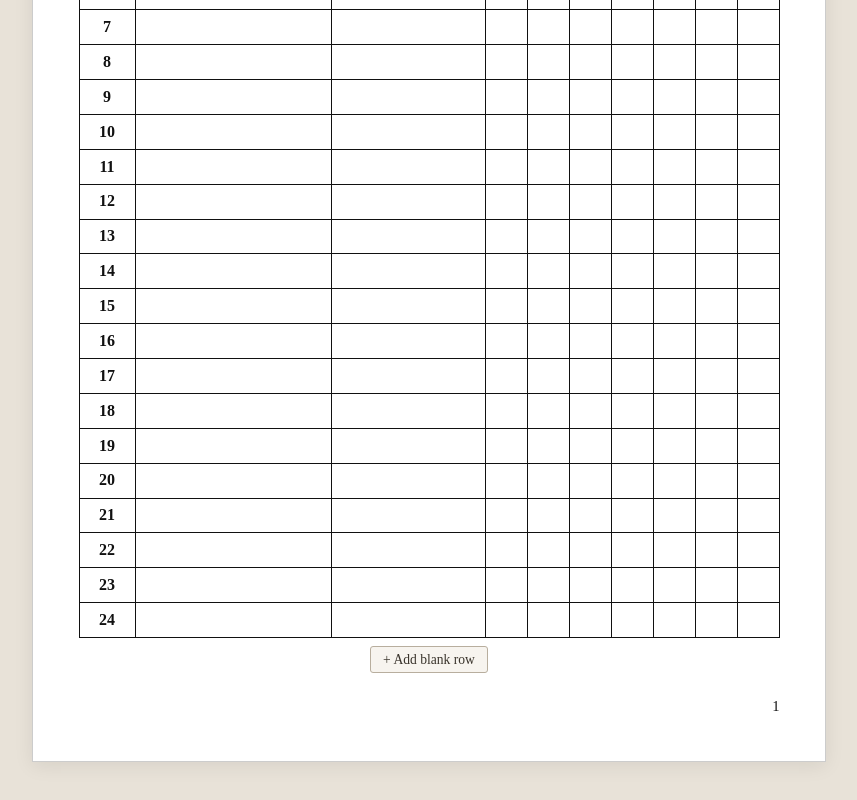
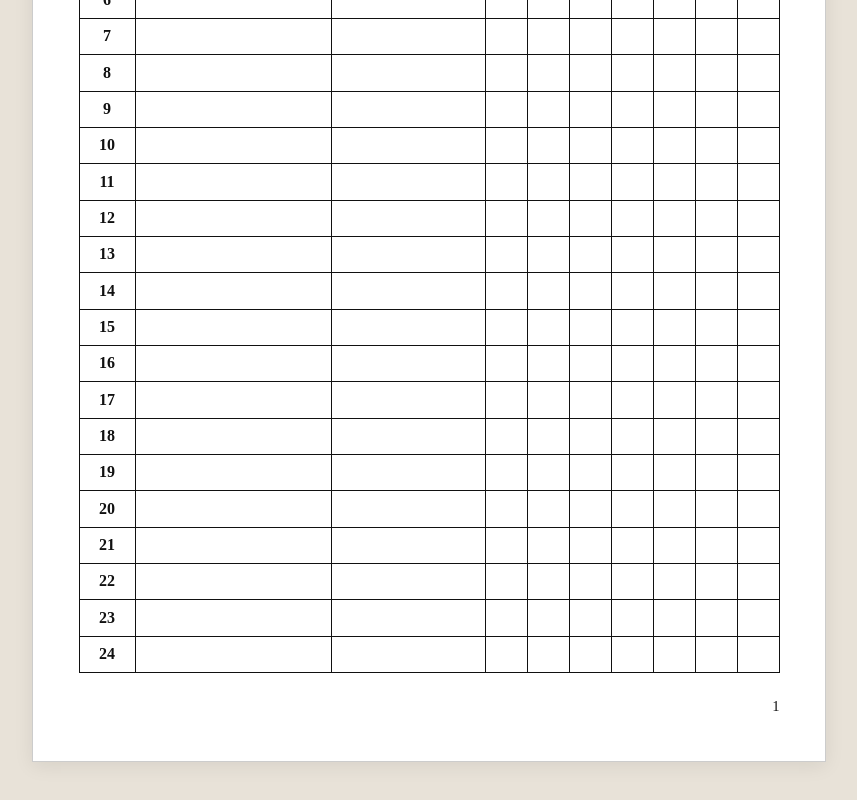
Before and after one commit to Office-Stapler/check-in-sheet, a React (Vite) app: page / in a window 1280 px wide. Shown: the part 554-1354 px from the top of the page, without its empty margins (211-1068 px from the left). Built offline with nearby package versions, Linux system fonts and the light colour scheme.

Commit message:
remove add empty row

```diff
--- a/src/components/CheckInSheet/CheckInSheet.tsx
+++ b/src/components/CheckInSheet/CheckInSheet.tsx
@@ -231,18 +231,6 @@ export function CheckInSheet({
             </tbody>
           </table>
 
-          {editable && pageIndex === pages.length - 1 && (
-            <div className="add-row-bar no-print">
-              <button
-                type="button"
-                className="row-btn row-btn-wide"
-                onClick={() => onInsertRow?.(participants.length)}
-              >
-                + Add blank row
-              </button>
-            </div>
-          )}
-
           <footer className="sheet-footer">
             <span className="page-number">{pageIndex + 1}</span>
           </footer>
```
